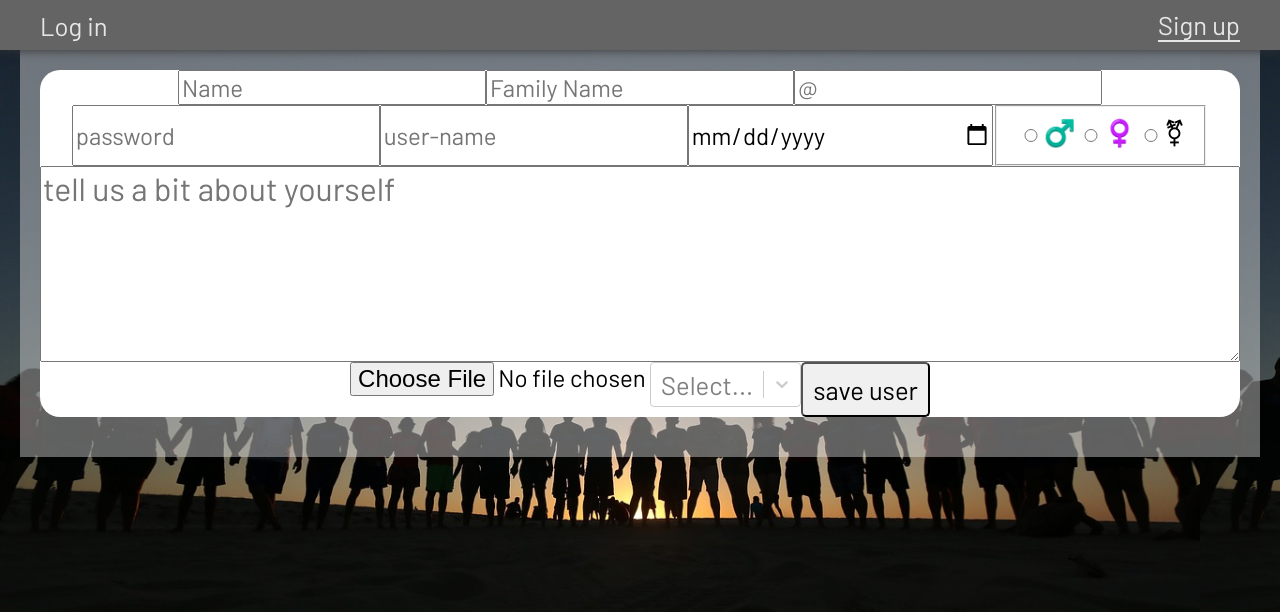
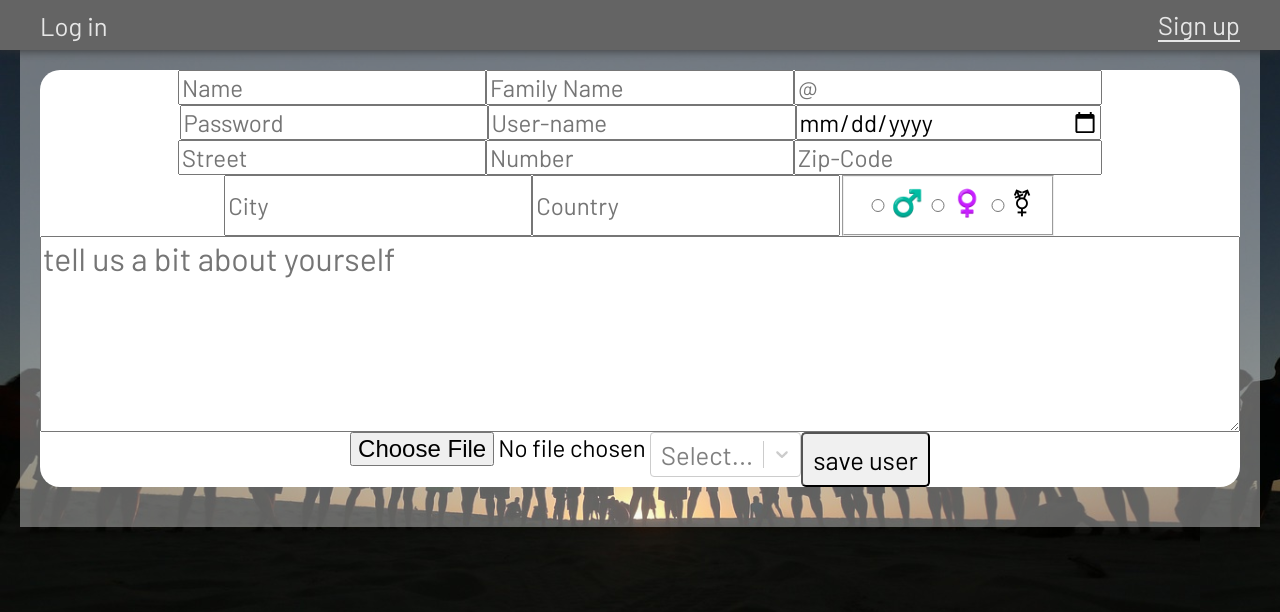
Before and after one commit to mcbauman/Final-Project-friendsFinder, a React (Create React App) app in the folder frontend/: page /Singin in a window 1280 px wide. Shown: the top 612 px of the page. Built offline with nearby package versions, Linux system fonts and the light colour scheme.

Commit message:
Adress Added to Sign up and Profile

```diff
--- a/frontend/src/Routes/Profile.jsx
+++ b/frontend/src/Routes/Profile.jsx
@@ -19,6 +19,11 @@ export default function Profile(props){
     const [password, setPassword]=useState("")
     const [userName, setUserName]=useState("")
     const [interests,setInterests]=useState([])
+    const [street, setStreet]=useState("")
+    const [number, setNumber]=useState()
+    const [zipCode, setZipCode]=useState()
+    const [city, setCity]=useState("")
+    const [country, setCountry]=useState("")
     const [profileText,setProfileText]=useState("")
     const {lang,setLang}=useContext(Context)
     const {theme,setTheme}=useContext(Context)
@@ -48,7 +53,9 @@ export default function Profile(props){
             })
             .catch(error => console.log(error))
     }
+
     useEffect(()=>loadUser(),[])
+
     function changeProfile(e){
         e.preventDefault()
         const sendInterests=interests.length>1?interests.map(item=>item.value):usr.interests.map(item=>item.value);
@@ -59,7 +66,8 @@ export default function Profile(props){
 //            password:password?password:null,
             userName:userName?userName:usr.userName,
             profileText:profileText?profileText:usr.profileText,
-            interests:sendInterests
+            interests:sendInterests,
+            street, number, zipCode, city, country
         }
         const headers = { Authorization: `Bearer ${props.token}`}
         axios.put(`${process.env.REACT_APP_BE_SERVER}/user/updateProfile`,body,{headers})
@@ -124,6 +132,11 @@ export default function Profile(props){
                         <input type="email" placeholder={usr.email} value={email}  onChange={(e)=>setEmail(e.target.value)}/>
                         <textarea placeholder={usr.profileText} value={profileText} onChange={(e)=>setProfileText(e.target.value)}/>
                         <Select onChange={setInterests} closeMenuOnSelect={false}  isMulti options={Activities} defaultValue={usr.interests}/>
+                        <input type="text" value={street} onChange={e=>setStreet(e.target.value)} placeholder={usr.street}/>
+                        <input type="number" value={number} onChange={e=>setNumber(e.target.value)} placeholder={usr.number}/>
+                        <input type="number" value={zipCode} onChange={e=>setZipCode(e.target.value)} placeholder={usr.zipCode}/>
+                        <input type="text" value={city} onChange={e=>setCity(e.target.value)} placeholder={usr.city}/>
+                        <input type="text" value={country} onChange={e=>setCountry(e.target.value)} placeholder={usr.country}/>
                         <button className="buttonSubmit" type="submit"><MdOutlineSaveAlt/></button>
                         <hr/>
                         {trans[lang].YoureFriends}:
--- a/frontend/src/Routes/Singin.jsx
+++ b/frontend/src/Routes/Singin.jsx
@@ -16,6 +16,11 @@ export default function Singin(props){
     const [gender, setGender] = useState("male")
     const [interests,setInterests]=useState([])
     const [profileText,setProfileText]=useState("")
+    const [street, setStreet]=useState("")
+    const [number, setNumber]=useState()
+    const [zipCode, setZipCode]=useState()
+    const [city, setCity]=useState("")
+    const [country, setCountry]=useState("")
     const options=Activities
     const notifySuccess = () => toast("Your profile is created");
     const notifyError = (text) => toast(text);
@@ -27,7 +32,7 @@ export default function Singin(props){
     function submitFunction(e){
         e.preventDefault()
         const sendInterests=interests.map(item=>item.value)
-        const data={age,email,password,userName,name,familyName,dateOfBirth,gender,interests:sendInterests,profileText}
+        const data={age,email,password,userName,name,familyName,dateOfBirth,gender,interests:sendInterests,profileText, street, number, zipCode, city, country}
         axios.post(`${process.env.REACT_APP_BE_SERVER}/user/create`,data)
             .then(resp=>{
                 props.setUser(resp.data._id)
@@ -45,9 +50,16 @@ export default function Singin(props){
                 <input type="text" value={name} onChange={e=>setName(e.target.value)} placeholder="Name"/>
                 <input type="text" value={familyName} onChange={e=>setFamilyName(e.target.value)} placeholder="Family Name"/>
                 <input type="email" value={email} onChange={e=>setEmail(e.target.value)} placeholder="@"/>
-                <input type="password" value={password} onChange={e=>setPassword(e.target.value)} placeholder="password"/>
-                <input type="text" value={userName} onChange={e=>setUserName(e.target.value)} placeholder="user-name" />
-                <input type="date" value={dateOfBirth} onChange={ageFunction} placeholder="date of birth"/>
+                <input type="password" value={password} onChange={e=>setPassword(e.target.value)} placeholder="Password"/>
+                <input type="text" value={userName} onChange={e=>setUserName(e.target.value)} placeholder="User-name" />
+                <input type="date" value={dateOfBirth} onChange={ageFunction} placeholder="Date of birth"/>
+
+                <input type="text" value={street} onChange={e=>setStreet(e.target.value)} placeholder="Street"/>
+                <input type="number" value={number} onChange={e=>setNumber(e.target.value)} placeholder="Number"/>
+                <input type="number" value={zipCode} onChange={e=>setZipCode(e.target.value)} placeholder="Zip-Code"/>
+                <input type="text" value={city} onChange={e=>setCity(e.target.value)} placeholder="City"/>
+                <input type="text" value={country} onChange={e=>setCountry(e.target.value)} placeholder="Country"/>
+
                 <fieldset onChange={e=>setGender(e.target.id)}>
                     <input type="radio" name="gender" id="♂️"/><label htmlFor="♂️">♂️</label>
                     <input type="radio" name="gender" id="♀️"/><label htmlFor="♀️">♀️</label>
```
Also changed, not shown: frontend/src/components/distance.js (added, +24 -0 lines), 1 other file (tests, documents, lock files or other folders).
